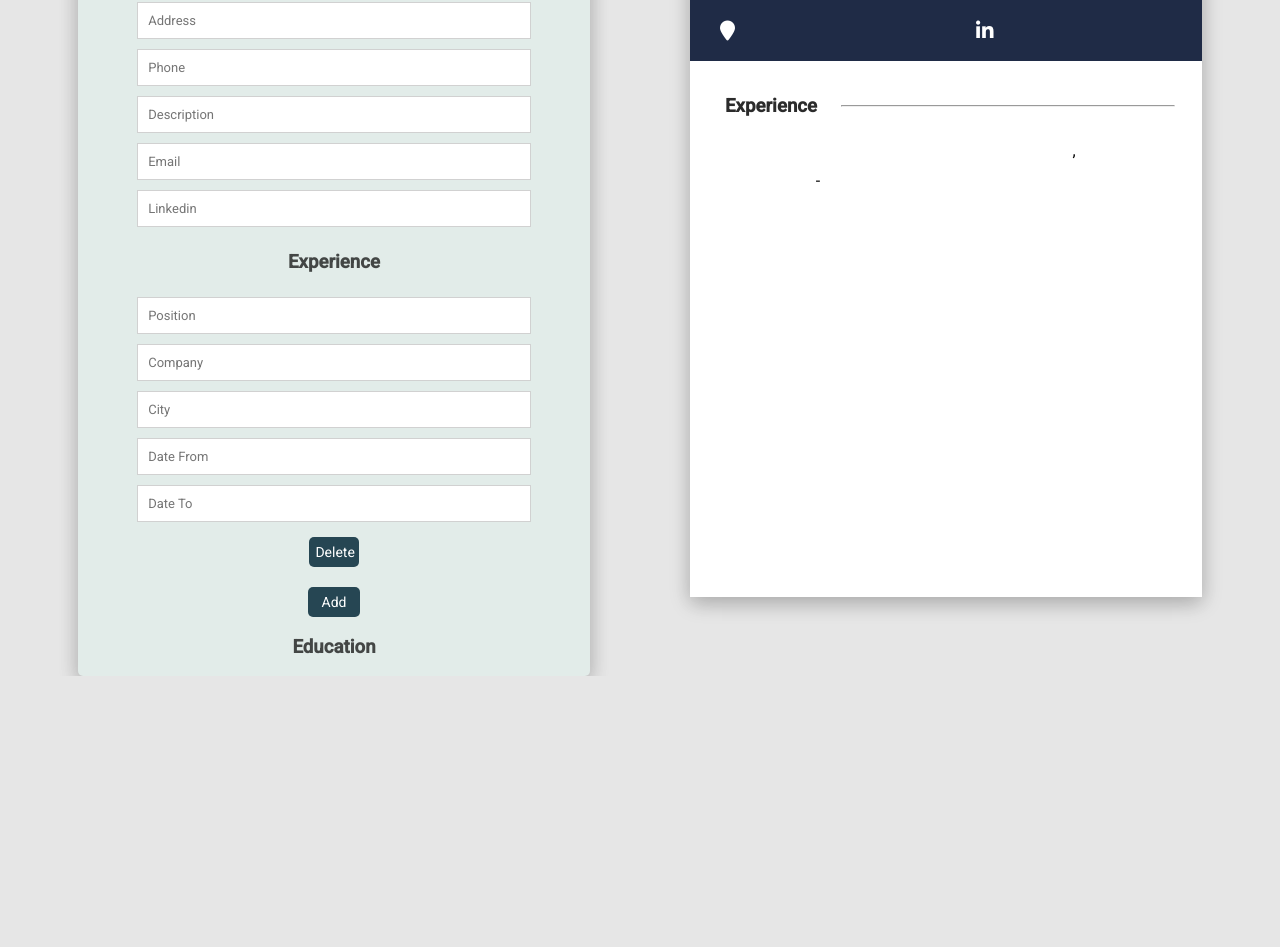
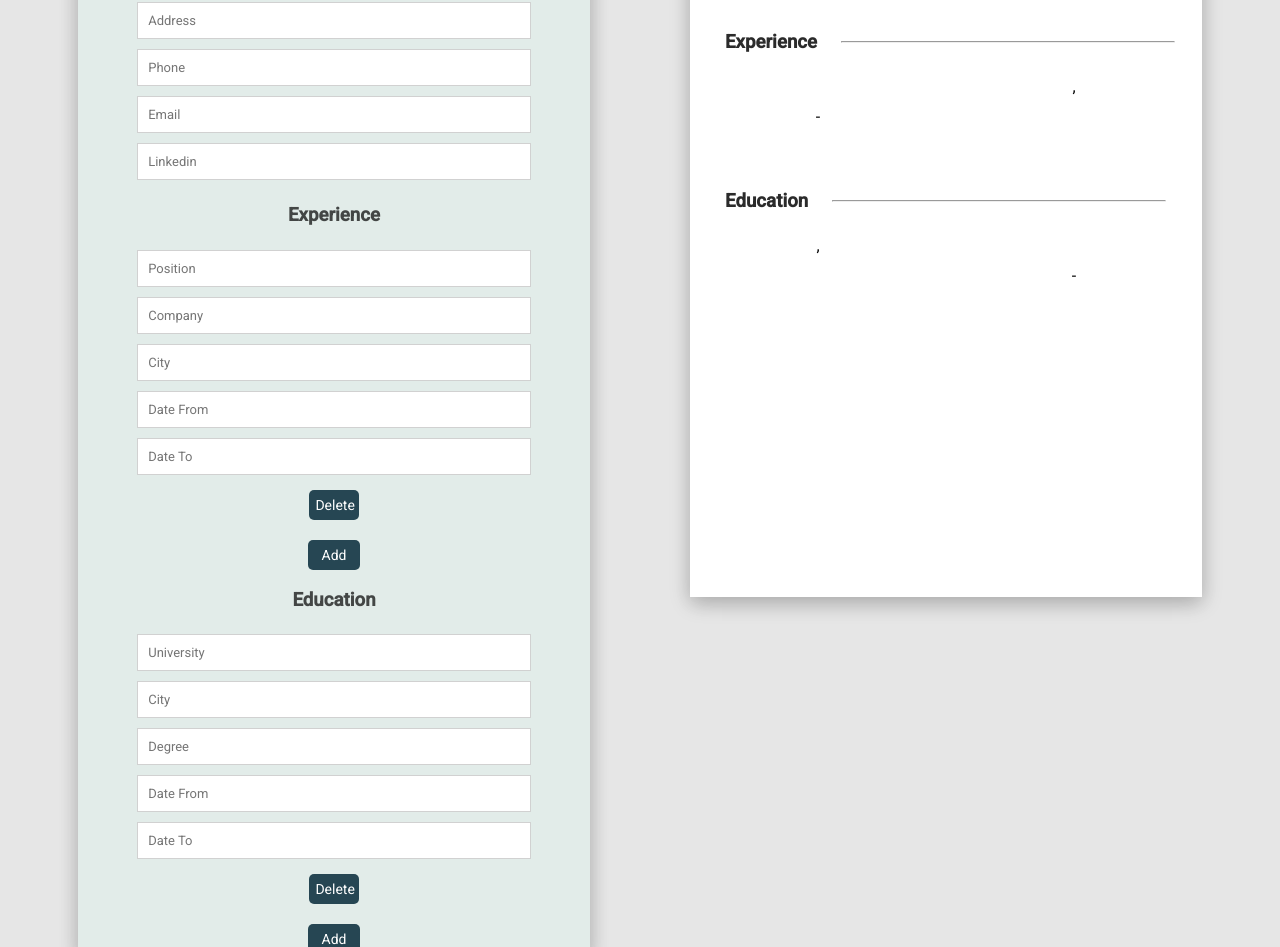
Before and after one commit to adrianhm13/cv-project, a React (Create React App) app: page / in a window 1280 px wide. Shown: the part 373-1320 px from the top of the page. Before the commit the page ends 1049 px from the top, so only its background shows below. Built offline with nearby package versions, Linux system fonts and the light colour scheme.

Commit message:
Added multiple education fields

```diff
--- a/src/App.js
+++ b/src/App.js
@@ -17,7 +17,6 @@ class App extends Component {
         jobTitle: "",
         address: "",
         phone: "",
-        description: "",
         email: "",
         linkedin: "",
       },
@@ -100,14 +99,6 @@ class App extends Component {
         },
       }));
     },
-    handleDescription: (e) => {
-      this.setState((prevState) => ({
-        generalInformation: {
-          ...prevState.generalInformation,
-          description: e.target.value,
-        },
-      }));
-    },
     handleEmail: (e) => {
       this.setState((prevState) => ({
         generalInformation: {
@@ -165,7 +156,45 @@ class App extends Component {
       this.setState({ experienceList: newExperienceList });
     },
   };
-  handleStudies = {};
+  handleEducation = {
+    handleUniversity: (index) => (e) => {
+      let university = e.target.value;
+      const educationList = this.state.educationList;
+      educationList[index].university = university;
+      this.setState({ educationList });
+    },
+    handleCity: (index) => (e) => {
+      let city = e.target.value;
+      const educationList = this.state.educationList;
+      educationList[index].city = city;
+      this.setState({ educationList });
+    },
+    handleDegree: (index) => (e) => {
+      let degree = e.target.value;
+      const educationList = this.state.educationList;
+      educationList[index].degree = degree;
+      this.setState({ educationList });
+    },
+    handleDateFrom: (index) => (e) => {
+      let dateFrom = e.target.value;
+      const educationList = this.state.educationList;
+      educationList[index].dateFrom = dateFrom;
+      this.setState({ educationList });
+    },
+    handleDateTo: (index) => (e) => {
+      let dateTo = e.target.value;
+      const educationList = this.state.educationList;
+      educationList[index].dateTo = dateTo;
+      this.setState({ educationList });
+    },
+    handleDelete: (index) => {
+      const educationList = this.state.educationList;
+      const prevEducationList = educationList.slice(0, index);
+      const postEducationList = educationList.slice(index + 1);
+      const newEducationList = [...prevEducationList, ...postEducationList];
+      this.setState({ educationList: newEducationList });
+    },
+  };
   addExperience = () => {
     const newId = uniqid();
     this.setState({});
@@ -186,6 +215,30 @@ class App extends Component {
         );
         this.setState({
           experienceList: newExperienceList,
+        });
+      }
+    );
+  };
+  addEducation = () => {
+    const newId = uniqid();
+    this.setState({});
+    this.setState(
+      {
+        education: {
+          university: "",
+          city: "",
+          degree: "",
+          dateFrom: "",
+          dateTo: "",
+          id: newId,
+        },
+      },
+      () => {
+        const newEducationList = this.state.educationList.concat(
+          this.state.education
+        );
+        this.setState({
+          educationList: newEducationList,
         });
       }
     );
@@ -217,8 +270,9 @@ class App extends Component {
               })}
             </div>
             <button onClick={this.addExperience}>Add</button>
-            <AddSubTitle title="Education" />
-            {this.state.educationList.map((element, index) => {
+            <div>
+              <AddSubTitle title="Education" />
+              {this.state.educationList.map((element, index) => {
                 return (
                   <div key={element.id}>
                     <Education
@@ -229,7 +283,10 @@ class App extends Component {
                   </div>
                 );
               })}
+            </div>
+            <button onClick={this.addEducation}>Add</button>
           </div>
+
           <Preview className="preview" information={this.state} />
         </div>
       </div>
--- a/src/components/Education.js
+++ b/src/components/Education.js
@@ -1,21 +1,95 @@
-import React, { Component } from 'react'
+import React, { Component } from "react";
 
 class Education extends Component {
   constructor(props) {
-        super(props)
+    super(props);
 
-        this.state = {
+    this.state = {};
+  }
 
+  render() {
+    const handleEducation = this.props.handleEducation;
+    const educationInfo = this.props.educationInfo;
+    const index = this.props.index;
+    return (
+      <div>
+        <EducationFields
+          handleEducation={handleEducation}
+          educationInfo={educationInfo}
+          index={index}
+        />
+      </div>
+    );
   }
 }
 
+class EducationFields extends Component {
+  constructor(props) {
+    super(props);
+
+    this.state = {};
+  }
+
   render() {
+    const {
+      handleUniversity,
+      handleCity,
+      handleDegree,
+      handleDateFrom,
+      handleDateTo,
+      handleDelete,
+    } = this.props.handleEducation;
+    const { university, city, degree, dateFrom, dateTo } =
+      this.props.educationInfo;
+    const index = this.props.index;
     return (
+      <div className="inputs">
         <div>
-
+          <input
+            type="text"
+            value={university}
+            onChange={handleUniversity(index)}
+            placeholder="University"
+          ></input>
         </div>
-        )
+        <div>
+          <input
+            type="text"
+            value={city}
+            onChange={handleCity(index)}
+            placeholder="City"
+          ></input>
+        </div>
+        <div>
+          <input
+            type="text"
+            value={degree}
+            onChange={handleDegree(index)}
+            placeholder="Degree"
+          ></input>
+        </div>
+        <div>
+          <input
+            type="text"
+            value={dateFrom}
+            onChange={handleDateFrom(index)}
+            placeholder="Date From"
+          ></input>
+        </div>
+        <div>
+          <input
+            type="text"
+            value={dateTo}
+            onChange={handleDateTo(index)}
+            placeholder="Date To"
+          ></input>
+        </div>
+        <div>
+          <button onClick={() => handleDelete(index)}>Delete</button>
+        </div>
+      </div>
+    );
   }
 }
 
-export default Education
+export default Education;
--- a/src/components/Experience.js
+++ b/src/components/Experience.js
@@ -10,10 +10,14 @@ class Experience extends Component {
   render() {
     const handleExperience = this.props.handleExperience;
     const experienceInfo = this.props.experienceInfo;
-    const index = this.props.index
+    const index = this.props.index;
     return (
       <div>
-        <ExperienceFields handleExperience={handleExperience} experienceInfo={experienceInfo} index={index}/>
+        <ExperienceFields
+          handleExperience={handleExperience}
+          experienceInfo={experienceInfo}
+          index={index}
+        />
       </div>
     );
   }
@@ -27,8 +31,16 @@ class ExperienceFields extends Component {
   }
 
   render() {
-    const {handlePosition, handleCompany, handleCity, handleDateFrom, handleDateTo, handleDelete} = this.props.handleExperience;
-    const { position, company, city, dateFrom, dateTo, key } = this.props.experienceInfo;
+    const {
+      handlePosition,
+      handleCompany,
+      handleCity,
+      handleDateFrom,
+      handleDateTo,
+      handleDelete,
+    } = this.props.handleExperience;
+    const { position, company, city, dateFrom, dateTo, key } =
+      this.props.experienceInfo;
     const index = this.props.index;
     return (
       <div className="inputs">
@@ -72,7 +84,9 @@ class ExperienceFields extends Component {
             placeholder="Date To"
           ></input>
         </div>
-          <div><button onClick={()=> handleDelete(index)}>Delete</button></div>
+        <div>
+          <button onClick={() => handleDelete(index)}>Delete</button>
+        </div>
       </div>
     );
   }
--- a/src/components/GeneralInformation.js
+++ b/src/components/GeneralInformation.js
@@ -14,7 +14,6 @@ class GeneralInformation extends Component {
       handleJobTitle,
       handleAddress,
       handlePhone,
-      handleDescription,
       handleEmail,
       handleLinkedin,
     } = this.props.handleGeneralInformation;
@@ -24,7 +23,6 @@ class GeneralInformation extends Component {
       jobTitle,
       address,
       phone,
-      description,
       email,
       linkedin,
     } = this.props;
@@ -77,14 +75,6 @@ class GeneralInformation extends Component {
           <div>
             <input
               type="text"
-              value={description}
-              onChange={handleDescription}
-              placeholder="Description"
-            ></input>
-          </div>
-          <div>
-            <input
-              type="text"
               value={email}
               onChange={handleEmail}
               placeholder="Email"
--- a/src/components/Preview.js
+++ b/src/components/Preview.js
@@ -20,7 +20,7 @@ class Preview extends Component {
       linkedin,
     } = this.props.information.generalInformation;
 
-    const { experienceList } = this.props.information;
+    const { experienceList, educationList } = this.props.information;
 
     return (
       <div className="preview">
@@ -61,6 +61,8 @@ class Preview extends Component {
           </div>
           <SubTitle subtitle="Experience" />
           <ExperiencePreview experienceInfo={experienceList} />
+          <SubTitle subtitle="Education" />
+          <EducationPreview educationInfo={educationList} />
         </div>
       </div>
     );
@@ -78,18 +80,46 @@ class ExperiencePreview extends Component {
     console.log(this.props);
     const experienceList = this.props.experienceInfo;
     const listExperience = experienceList.map((element) => {
-      console.log(element)
-      return(
+      console.log(element);
+      return (
         <div key={element.id} className="experience-container-preview">
           <div className="experience-detail">{element.position}</div>
           <div className="experience-detail">{element.company},</div>
-          <div className="experience-detail">{element.dateFrom} - {element.dateTo}</div>
+          <div className="experience-detail">
+            {element.dateFrom} - {element.dateTo}
+          </div>
           <div className="experience-detail">{element.city}</div>
         </div>
       );
     });
 
     return <div>{listExperience}</div>;
+  }
+}
+class EducationPreview extends Component {
+  constructor(props) {
+    super(props);
+
+    this.state = {};
+  }
+
+  render() {
+    const educationList = this.props.educationInfo;
+    const listEducation = educationList.map((element) => {
+      const { university, city, degree, dateFrom, dateTo } = element;
+      return (
+        <div key={element.id} className="experience-container-preview">
+          <div className="experience-detail">{university},</div>
+          <div className="experience-detail">{degree}</div>
+          <div className="experience-detail">{city}</div>
+          <div className="experience-detail">
+            {dateFrom} - {dateTo}
+          </div>
+        </div>
+      );
+    });
+
+    return <div>{listEducation}</div>;
   }
 }
 
--- a/src/components/preview.css
+++ b/src/components/preview.css
@@ -6,8 +6,8 @@
 }
 .header-preview{
     width: 100%;
-    min-height: 18%;
-    max-height: 18%;
+    min-height: 15%;
+    max-height: 15%;
     background-color: #14213dde;
     display: flex;
     flex-direction: column;
@@ -41,12 +41,9 @@
     color: #118ab2;
     margin: 0;
 }
-.header-preview h3{
-
-}
 .second-header-preview{
     width: 100%;
-    height: 15%;
+    height: 10%;
     display: flex;
     flex-direction: row;
     flex-wrap: wrap;
@@ -63,7 +60,7 @@
     margin-left: 30px;
     display: flex;
     align-items: center;
-    gap: 35px;
+    gap: 20px;
     color: white;
     font-family: 'Roboto', sans-serif;
     font-size: 15px;
@@ -71,7 +68,7 @@
 }
 i{
     color: white;
-    font-size: 20px;
+    font-size: 15px;
 }
 
 .subtitle-preview{
```
Lines whose indentation alone changed are shown as unchanged.
